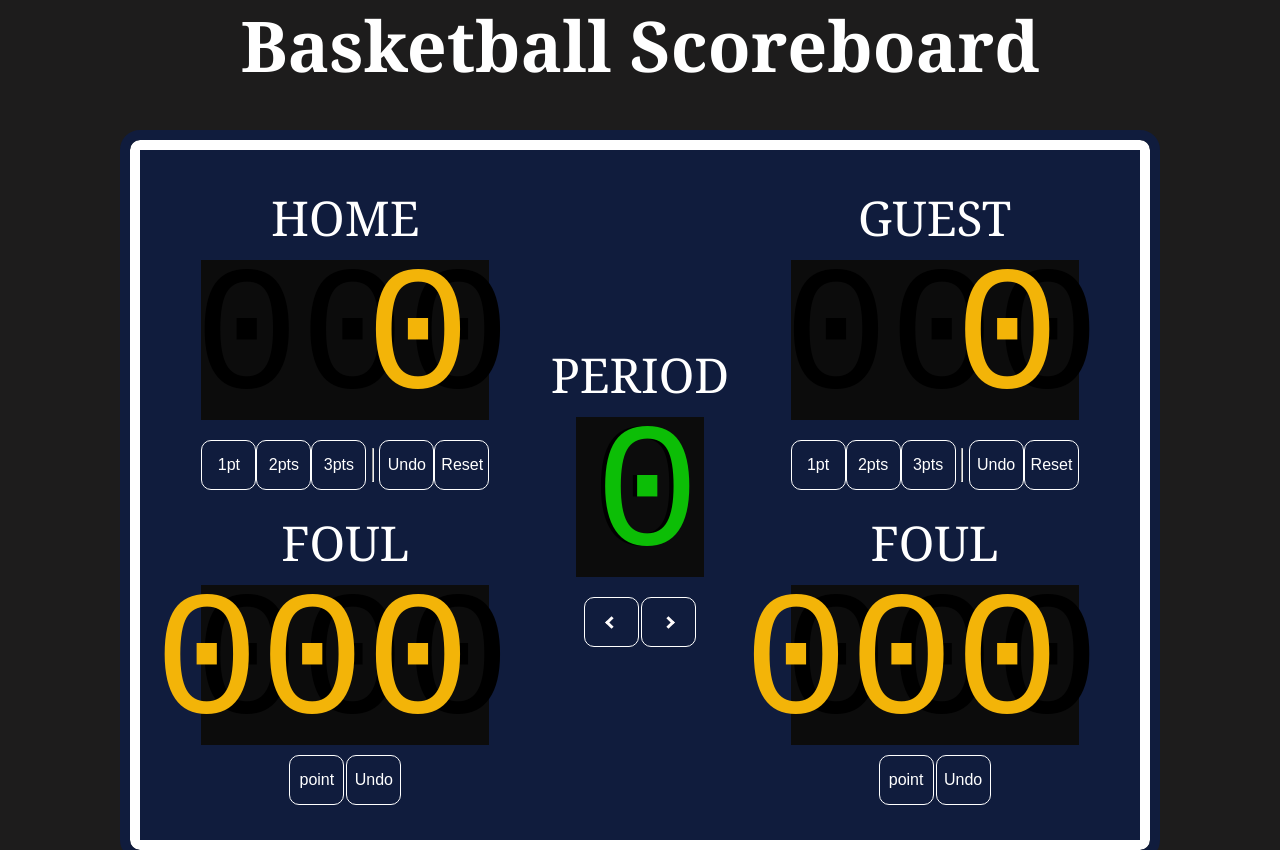
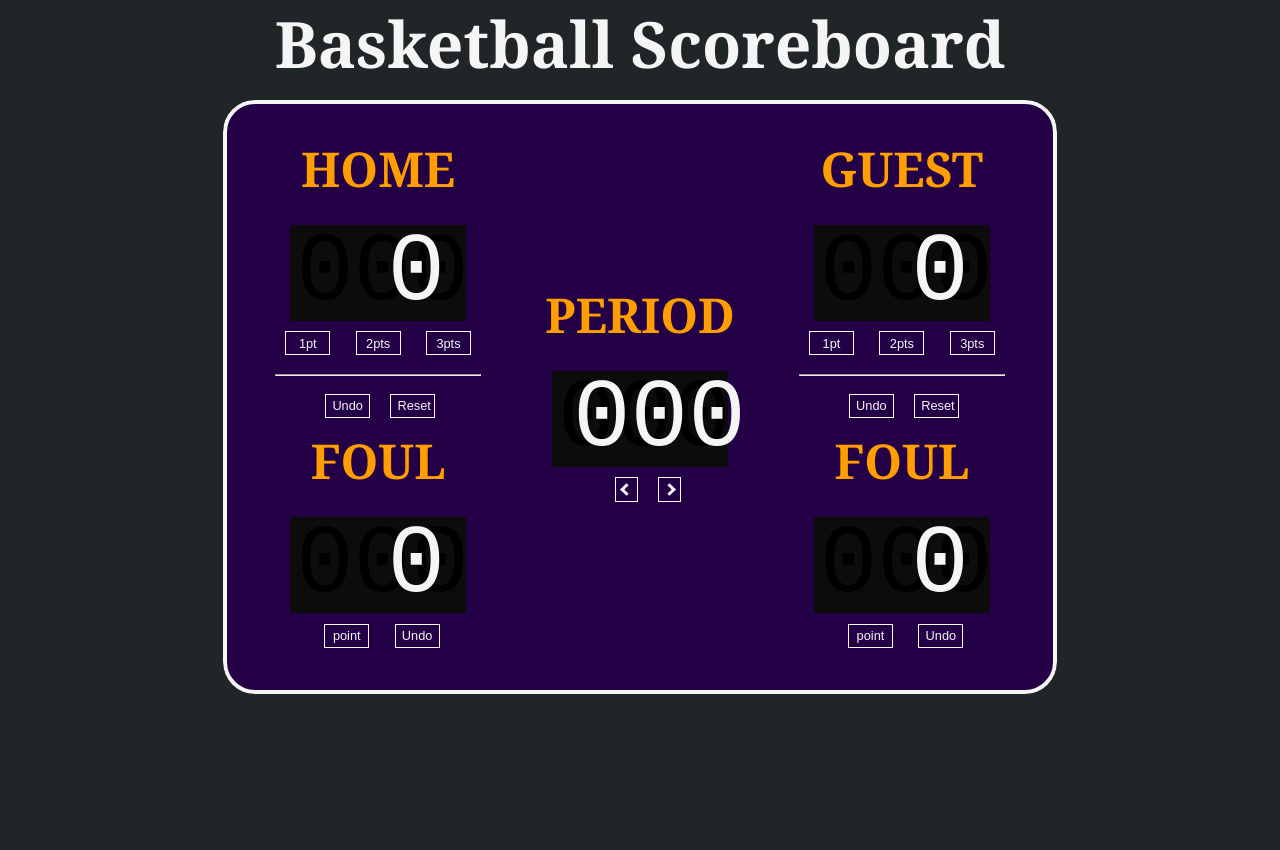
Before and after one commit to ccruitse/scoreboard, a plain HTML site: page index.html in a window 1280 px wide. After the commit the page ends 800 px from the top, so only its background shows below. Drawn offline with Linux system fonts and the light colour scheme; a web font is replaced by a local one.

Commit message:
updated ui design and html css and javascript

```diff
--- a/index.html
+++ b/index.html
@@ -1,82 +1,102 @@
 <!DOCTYPE html>
 <html lang="en">
    <head>
-      <meta charset="UTF-8">
-      <meta http-equiv="X-UA-Compatible" content="IE=edge">
-      <meta name="viewport" content="width=device-width, initial-scale=1.0">
       <link rel="stylesheet" href="style.css">
       <title>Basketball Scoreboard</title>
    </head>
 
    <body>
-      <main class="head">
+      <div class="title">
          <h1>Basketball Scoreboard</h1>
-         <div class="scoreboard">
-            <div class="team">
-               <div class="text">HOME</div>
+      </div>
+
+      <div class="board">
+
+         <div class="wrapper">
+
+            <div class="top">
+               <h2>HOME</h2>
                <div class="score">
-                     <p class="pts" id="home-score">0</p>
-                     <p class="pts-shadow">000</p>
+                  <p id="homepts">0</p>
+                  <p class="shaddow">000</p>
                </div>
-                  <div class="points">
-                     <button onclick="homeOnePoint()">1pt</button>
-                     <button onclick="homeTwoPoints()">2pts</button>
-                     <button onclick="homeThreePoints()">3pts</button>
+               <button onclick="homeOne()">1pt</button>
+               <button onclick="homeTwo()">2pts</button>
+               <button onclick="homeThree()">3pts</button>
                <hr>
-                     <button onclick="homeUndo()">Undo</button>
-                     <button onclick="homeReset()">Reset</button>
-                  </div>
-                  <div class="text">FOUL</div>
-                     <div id="home-foul">
-                        <p class="pts" id="home-foul-score">000</p>
-                        <p class="pts-shadow">000</p>
-                     </div>
-                     <div class="one-point">
-                        <button onclick=" homeFoulOne()">point</button>
-                        <button onclick="homeFoulUndo()">Undo</button>
+               <div class="btn-dn">
+                  <button onclick="homeUn()">Undo</button>
+                  <button onclick="homeRes()">Reset</button>
                </div>
             </div>
-            <div class="team">
-               <div class="text">PERIOD</div>
-                  <div id="period">
-                     <p class="pd" id="period-score">0</p>
-                     <p class="pts-shadow">0</p>
+
+            <div class="bot">
+               <h2>FOUL</h2>
+               <div class="score">
+                  <p id="hmfoulpts">0</p>
+                  <p class="shaddow">000</p>
                </div>
-                  <div class="one-point">
-                     <button onclick="periodPoint()">
+               <div class="btn-foul">
+                  <button onclick="hmBtnPts()">point</button>
+                  <button onclick="hmBtnUndo()">Undo</button>
+               </div>
+            </div>
+
+         </div>
+
+         <div class="wrapper">
+
+            <div class="mid">
+               <h2>PERIOD</h2>
+               <div class="score">
+                  <p id="pdpts">000</p>
+                  <p class="shaddow">000</p>
+               </div>
+               <div id="arw-btn">
+                  <button onclick="btnLeft()">
                      <i class="arrow left"></i>
                   </button>
-                     <button onclick="periodReset()">
+                  <button onclick="btnRight()">
                      <i class="arrow right"></i>
                   </button>
                </div>
             </div>
-            <div class="team">
-               <div class="text">GUEST</div>
+
+         </div>
+
+         <div class="wrapper">
+
+            <div class="top">
+               <h2>GUEST</h2>
                <div class="score">
-                     <p class="pts" id="guest-score">0</p>
-                     <p class="pts-shadow">000</p>
+                  <p id="gstpts">0</p>
+                  <p class="shaddow">000</p>
                </div>
-                  <div class="points">
-                     <button onclick="guestOnePoint()">1pt</button>
-                     <button onclick="guestTwoPoints()">2pts</button>
-                     <button onclick="guestThreePoints()">3pts</button>
+               <button onclick="gstOne()">1pt</button>
+               <button onclick="gstTwo()">2pts</button>
+               <button onclick="gstThree()">3pts</button>
                <hr>
-                     <button onclick="guestUndo()">Undo</button>
-                     <button onclick="guestReset()">Reset</button>
-                  </div>
-                  <div class="text">FOUL</div>
-                     <div id="guest-foul">
-                        <p class="pts" id="guest-foul-score">000</p>
-                        <p class="pts-shadow">000</p>
-                     </div>
-                  <div class="one-point">
-                     <button onclick="guestFoulOne()">point</button>
-                     <button onclick="guestFoulUndo()">Undo</button>
+               <div class="btn-dn">
+                  <button onclick="gstUn()">Undo</button>
+                  <button onclick="gstRes()">Reset</button>
                </div>
             </div>
+
+            <div class="bot">
+               <h2>FOUL</h2>
+               <div class="score">
+                  <p id="gstfoulpts">0</p>
+                  <p class="shaddow">000</p>
                </div>
-      </main>
+               <div class="btn-foul">
+                  <button onclick="gstBtnPts()">point</button>
+                  <button onclick="gstBtnUndo()">Undo</button>
+               </div>
+            </div>
+
+         </div>
+      </div>
+
       <script src="script.js"></script>
    </body>
 </html>
--- a/script.js
+++ b/script.js
@@ -1,82 +1,84 @@
 /*HOME*/
 let homePts = 0;
-let homeScore = document.getElementById("home-score");
+let homeScore = document.getElementById("homepts");
 let homeFoulPts = 0;
-let homeFoulScore = document.getElementById("home-foul-score");
+let homeFoulScore = document.getElementById("hmfoulpts");
 
-function homeOnePoint(){
-homePts = homePts + 1;
+function homeOne(){
+homePts += 1;
 homeScore.textContent = homePts
 }
-function homeTwoPoints(){
-homePts = homePts + 2;
+function homeTwo(){
+homePts +=2;
 homeScore.textContent = homePts
 }
-function homeThreePoints(){
-homePts = homePts + 3;
+function homeThree(){
+homePts += 3;
 homeScore.textContent = homePts
 }
-function homeReset(){
+function homeRes(){
 homePts = 0
 homeScore.textContent = 0
 }
-function homeUndo(){
-homePts = homePts - 1;
+function homeUn(){
+homePts -= 1;
 homeScore.textContent = homePts
 }
-function homeFoulOne(){
-homeFoulPts = homeFoulPts - 1;
+
+function hmBtnPts(){
+homeFoulPts -= 1;
 homeFoulScore.textContent = homeFoulPts
 }
-function homeFoulUndo(){
-homeFoulPts = homeFoulPts + 1
+function hmBtnUndo(){
+homeFoulPts += 1
 homeFoulScore.textContent = homeFoulPts
 }
 
 /*PERIOD*/
 let pdPts = 0;
-let pdScore = document.getElementById("period-score");
+let pdScore = document.getElementById("pdpts");
 
-function periodPoint(){
-pdPts = pdPts + 1;
-pdScore.textContent = pdPts
+function btnRight(){
+pdPts += 1;
+pdScore.textContent = "00" + pdPts
 }
-function periodReset(){
-pdPts = pdPts - 1
-pdScore.textContent = pdPts
+function btnLeft(){
+pdPts -= 1
+pdScore.textContent = "00" + pdPts
 }
 
 /*GUEST*/
 let guestPts = 0;
-let guestScore = document.getElementById("guest-score");
+let guestScore = document.getElementById("gstpts");
 let guestFoulPts = 0;
-let guestFoulScore = document.getElementById("guest-foul-score");
+let guestFoulScore = document.getElementById("gstfoulpts");
 
-function guestOnePoint(){
-guestPts = guestPts + 1;
+function gstOne(){
+guestPts += 1;
 guestScore.textContent = guestPts
 }
-function guestTwoPoints(){
-guestPts = guestPts + 2;
+function gstTwo(){
+guestPts += 2;
 guestScore.textContent = guestPts
 }
-function guestThreePoints(){
-guestPts = guestPts + 3;
+function gstThree(){
+guestPts += 3;
 guestScore.textContent = guestPts
 }
-function guestReset(){
+function gstRes(){
 guestPts = 0
 guestScore.textContent = 0
 }
-function guestUndo(){
-guestPts = guestPts - 1;
+function gstUn(){
+guestPts -= 1;
 guestScore.textContent = guestPts
 }
-function guestFoulOne(){
-guestFoulPts = guestFoulPts - 1;
+
+function gstBtnPts(){
+guestFoulPts -= 1;
 guestFoulScore.textContent = guestFoulPts
 }
-function guestFoulUndo(){
-guestFoulPts = guestFoulPts + 1
+function gstBtnUndo(){
+guestFoulPts += 1
 guestFoulScore.textContent = guestFoulPts
 }
--- a/style.css
+++ b/style.css
@@ -6,102 +6,86 @@
     font-style: normal;
     font-display: swap;
     }
-        /* General Style */
-    :root{
-    --background-color: rgb(29, 28, 28);
-    --background-color1: rgba(15, 29, 66, 0.89);
-    --text-color1: rgb(243, 180, 8);
-    --text-color2: rgb(255, 255, 255);
-    --text-color3: rgb(12, 190, 6);
+
+html, body {
+    margin: 0;
+    padding: 0;
 }
-    body{
-    margin:0;
-    box-sizing: border-box;
-    background-color: var(--background-color);
+
+body {
+    background: #202528;
+    color: whitesmoke;
     font-family: Verdana, Geneva, Tahoma, sans-serif;
 }
-    main{
-    width: 1000px;
-    height: 900px;
-    margin: 0 auto;
-    position: absolute;
-    top: 50%;
-    left: 50%;
-    transform: translate(-50%, -50%);
+
+h1 {
+    color:whitesmoke;
+    font-family:Georgia, serif;
+    font-size: 3em;
+    text-align: center;
+    margin-bottom: 0.5em;
+}
+
+h2 {
+    color:#ff9e00;
+    font-family:Georgia, serif;
+    font-size: 25px;
+    text-align: center;
+    margin-bottom: 0.5em;
+}
+
+.board {
+    padding-bottom: 1.5em;
+    padding-left: 1em;
+    padding-right: 1em;
+    margin: 1em 1em;
+    background: #240046;
+    border-radius: 2em;
+    border: 0.3em solid whitesmoke;
+    outline: 0.5em solid #202528;
+    height:fit-content;
     display: flex;
-    flex-direction: column;
-    justify-content: center;
+    flex-direction: row;
+    justify-content:space-around;
     align-items: center;
 }
-    h1 {
-    color:rgb(255, 255, 255);
-    font-family:Georgia, serif;
-    font-size: 70px;
-    }
 
-    /* Divider Style */
-    .scoreboard {
-    display: flex;
-    flex-direction: row;
-    justify-content:space-evenly;
-    align-items: center;
-    width: 100%;
-    height: 100%;
-    border-radius: 10px;
-    background-color: var(--background-color1);
-    border: 10px solid white;
-    outline: 10px solid var(--background-color1);
-    }
-    .team{
+.wrapper{
     display: flex;
     flex-direction: column;
     align-items: center;
 }
-    .text {
-    text-transform: uppercase;
-    color: var(--text-color2);
-    font-size: 3em;
-    margin-top: 0;
-    margin-bottom: 10px;
-    font-family:Georgia, serif;
-    }
-    .score {
+
+.top .score {
     position: relative;
-    width: 18em;
-    height: 10em;
-    margin-bottom: 20px;
+    width: 5em;
+    height: 3em;
+    margin-bottom: 1em;
+    margin-left: 1.9em;
     background-color: #0c0c0c ;
 }
-    .points {
-    display: flex;
-    flex-direction: row;
-    justify-content: space-between;
-    flex: 1;
-    width: 18em;
-    margin-bottom: 20px;
-    }
-    #period {
+
+.bot .score {
     position: relative;
-    width: 8em;
-    height: 10em;
-    margin-bottom: 20px;
+    width: 5em;
+    height: 3em;
+    margin-bottom: 1em;
+    margin-left: 0.4em;
     background-color: #0c0c0c ;
 }
-    #home-foul, #guest-foul {
-    display: flex;
-    flex-direction: column;
-    align-items: center;
+
+.mid .score {
     position: relative;
-    width: 18em;
-    height: 10em;
-    margin-bottom: 10px;
-    margin-left: 0px;
+    width: 5em;
+    height: 3em;
+    margin-bottom: 1em;
+    margin-left: 1.5em;
     background-color: #0c0c0c ;
 }
-        /*Paragraph Style*/
-    .pts {
+
+#homepts, #hmfoulpts, #pdpts, #gstpts, #gstfoulpts{
     font-family: 'Digital Display',monospace;
-    font-size: 11em;
+    font-size: 3em;
     text-align: end;
     position: relative;
     z-index: 2;
@@ -109,66 +93,141 @@
     left: 50%;
     transform: translate(-50%, -50%);
     margin: 0;
-    margin-right: 37.2px;
-    color: var(--text-color1);
+    margin-right: 10px;
+    color: whitesmoke;
 }
-    .pd {
+
+.shaddow {
+    position: absolute;
+    margin: 0;
     font-family: 'Digital Display',monospace;
-    font-size: 11em;
-    text-align: end;
-    position: relative;
-    z-index: 2;
-    top: 50%;
-    left: 50%;
-    transform: translate(-50%, -50%);
-    margin: 0;
-    margin-right: 37.2px;
-    color: var(--text-color3);
-    }
-    .pts-shadow {
-    font-family: 'Digital Display',monospace;
-    font-size: 11em;
+    font-size: 3em;
     text-align: center;
-    position: absolute;
+    color: black;
     z-index: 1;
     top: 50%;
     left: 52.5%;
     transform: translate(-50%, -50%);
-    margin: 0;
-    color: black;
 }
-        /*Button Style*/
-    .one-point {
+
+button {
+    cursor: pointer;
+    width: 3.4em;
+    height: 1.7em;
+    font-size: 0.8em;
+    border: 0.1px solid white;
+    color: var(--text-color2);
+    background-color: transparent;
+    padding: auto;
+    margin: auto;
+}
+
+.btn-dn {
     display: flex;
     flex-direction: row;
     justify-content: space-between;
     flex: 1;
-    width: 7em;
+    width: 6.5em;
+    margin: 0 1em;
 }
-    button {
-    cursor: pointer;
-    width: 55px;
-    height: 50px;
-    font-size: 1em;
-    border: 0.1px solid white;
-    border-radius: 10px;
-    color: var(--text-color2);
-    background-color: transparent;
+
+button:hover {
+    background-color: #202528;
+    color:whitesmoke;
 }
-    button:hover {
-    background-color: rgb(67, 75, 184);
-    }
+
 .arrow {
-    border: solid rgb(255, 252, 252);
+    border: solid whitesmoke;
     border-width: 0 3px 3px 0;
     display: inline-block;
     padding: 3px;
+}
+
+.arrow :hover {
+    background-color: #202528;
+    border: solid whitesmoke;
 }
 .right {
     transform: rotate(-45deg);
     -webkit-transform: rotate(-45deg);
 }
+
 .left {
 transform: rotate(135deg);
 -webkit-transform: rotate(135deg);
 }
+
+#arw-btn {
+    display: flex;
+    flex-direction: row;
+    justify-content: space-between;
+    flex: 1;
+    width: 4em;
+    margin: 0 2em;
+}
+
+
+@media (min-width: 770px) {
+    .board {
+        align-items: center;
+        width: fit-content;
+        height: 100%;
+        margin: auto;
+        padding-bottom: 0;
+    }
+    .wrapper {
+        align-items:center;
+        margin: 2em;
+    }
+    h1 {
+        font-size: 4em;
+        margin: auto;
+        margin-bottom: 0.2em;
+    }
+    h2 {
+        font-size: 3em;
+        margin-top: 0;
+        margin: aut;
+    }
+    .top .score {
+        width: 9em;
+        height: 6em;
+        margin: auto;
+        padding: 0 1em;
+    }
+    .mid .score {
+        width: 9em;
+        height: 6em;
+        margin:auto;
+        padding: 0 1em;
+    }
+    .bot .score {
+        width: 9em;
+        height: 6em;
+        margin:auto;
+        padding: 0 1em;
+    }
+    button {
+        margin: 0.8em;
+        width: 3.5em;
+        height: 1.9em;
+        font-size: 0.8em;
+    }
+
+    .btn-dn {
+       margin-left: 2.5em;
+
+    }
+    #arw-btn {
+        margin-left: 3.7em;
+    }
+    .btn-foul {
+        margin-left: 1.5em;
+    }
+    .shaddow {
+        font-size: 6em;
+    }
+    #homepts, #hmfoulpts, #pdpts, #gstpts, #gstfoulpts {
+        font-size: 6em;
+    }
+}
```
Lines whose indentation alone changed are shown as unchanged.
